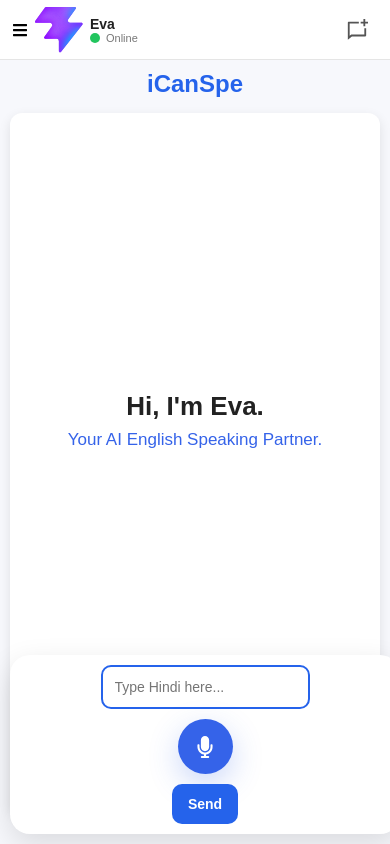
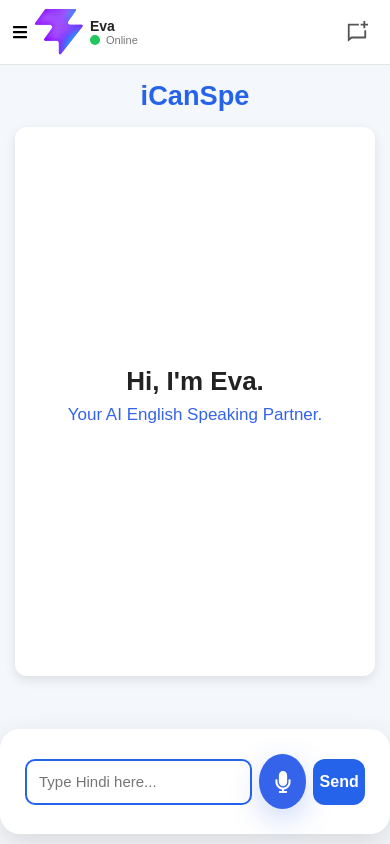
Before and after one commit to mk13kumar/icanspe, a React (Vite) app: page / in a window 390 px wide. Built offline with nearby package versions, Linux system fonts and the light colour scheme.

Commit message:
modify input section

```diff
--- a/src/pages/Chat.css
+++ b/src/pages/Chat.css
@@ -202,116 +202,46 @@
 
 }
 
+
+
 /* ========================= */
 /* Mobile Responsive */
 /* ========================= */
 
-@media (max-width:480px) {
+@media(max-width:480px) {
 
-    html,
-    body,
-    #root {
-        height: 100%;
-        overflow: hidden;
-    }
+    .input-section {
 
-
-
-    .chat-container {
-        width: 100%;
-        height: 100dvh;
+        flex-direction: row;
+        background: #fff;
+        border-radius: 20px;
+        align-items: center;
+        gap: 7px;
+        padding: 25px;
         display: flex;
-        flex-direction: column;
-        padding: 10px;
-        background: #f7f8fc;
-    }
-
-
-    .chat-title {
-
-        font-size: 24px;
+        position: fixed;
+        bottom: 10px;
+        box-shadow: 0 10px 30px #0000001f;
 
     }
 
+    .chat-input {
 
-    .chat-box{
+        flex: 1;
 
-    flex:1;
-
-    overflow-y:auto;
-
-    padding:15px 10px 90px;
-
-    scroll-behavior:smooth;
-
-    -webkit-overflow-scrolling:touch;
-
-}
-
-.chat-box::-webkit-scrollbar{
-
-    width:0;
-
-}
-
-.chat-box{
-
-    scrollbar-width:none;
-
-}
-
-    .message-card {
-        max-width:85%;
-        border-left: none;
-
-        padding: 5px;
+        height: 46px;
 
     }
 
-
-    .input-section{
-
-    position:fixed;
-
-    bottom:10px;
-
-    left:10px;
-
-    right:10px;
-
-    display:flex;
-
-    align-items:center;
-
-    gap:10px;
-
-    padding:10px;
-
-    border-radius:20px;
-
-    background:white;
-
-    box-shadow:0 10px 30px rgba(0,0,0,.12);
-
-}
-
-
-    .chat-input {
-
-        font-size: 14px;
-
-        padding: 12px;
-
-    }
-
-
     .send-btn {
 
-        width: auto;
+        width: 60px;
 
-        padding: 12px 16px;
+        height: 46px;
 
-        font-size: 14px;
+        border-radius: 12px;
+
+        padding: 0;
 
     }
 
```
